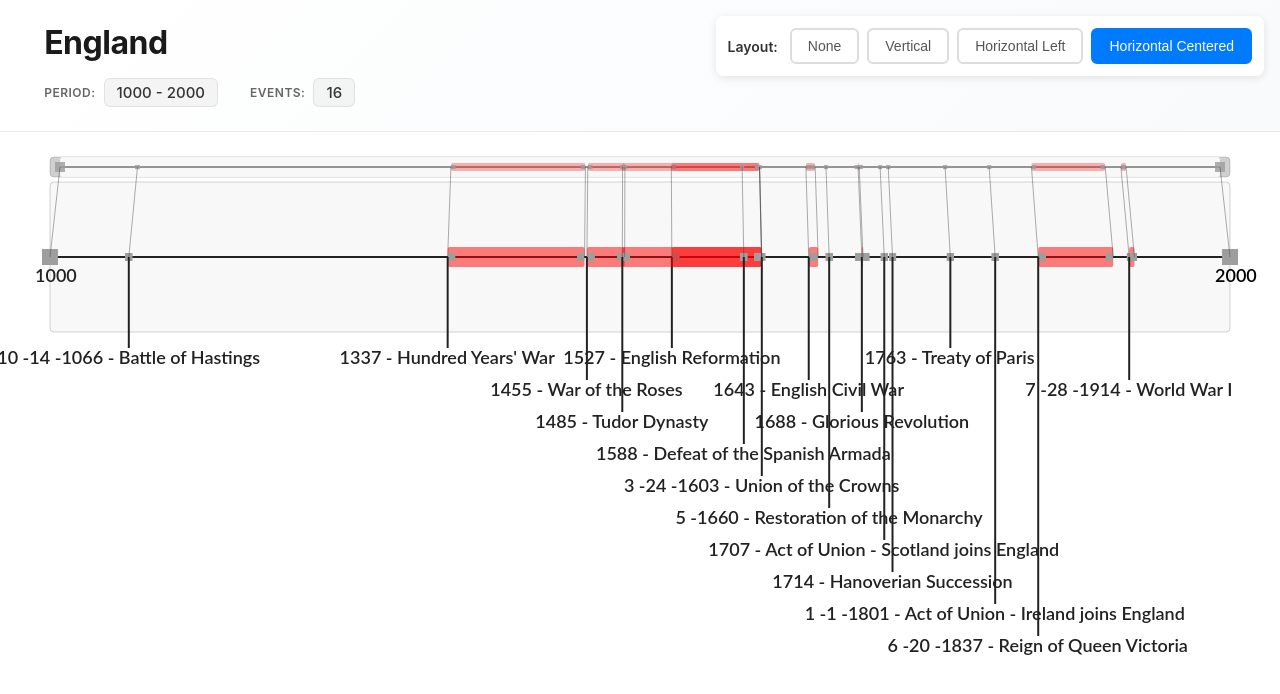
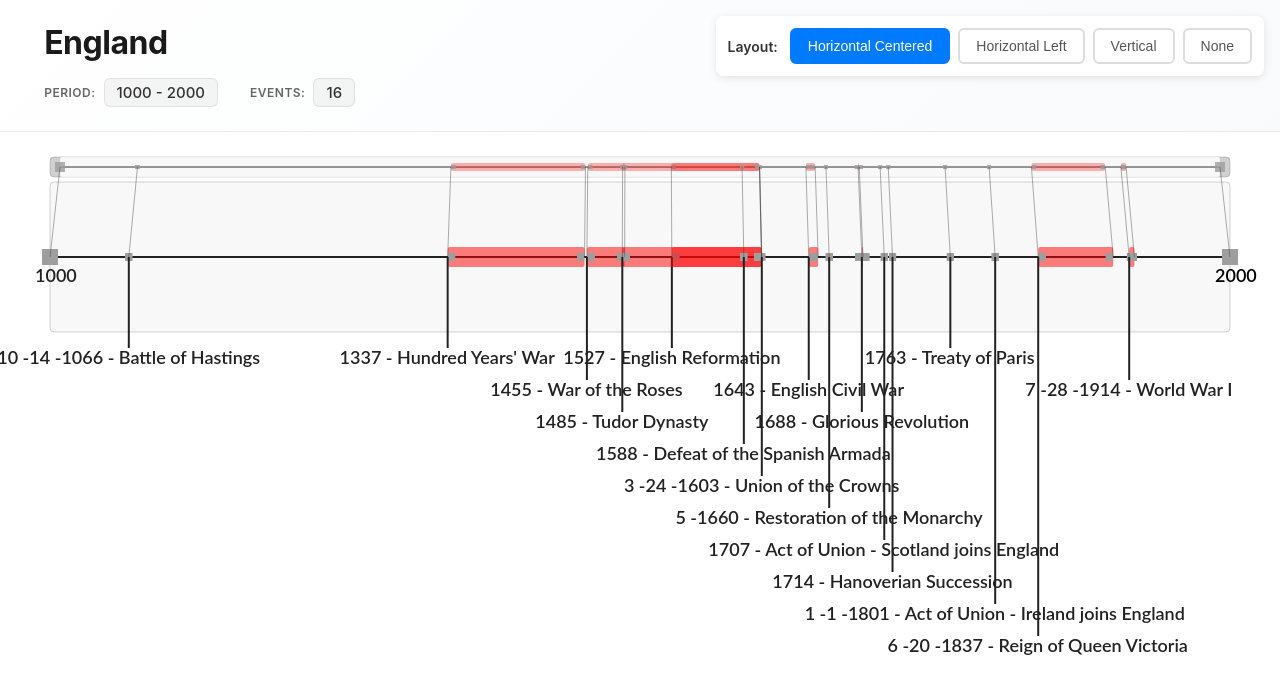
Before and after one commit to xmil9/history-graph, an Angular app in the folder frontend/history-graph/: page /timeline in a window 1280 px wide. Shown: the top 694 px of the page. Built offline with nearby package versions, Linux system fonts and the light colour scheme; grey boxes are pictures that could not be loaded.

Commit message:
Re-order layout options.

```diff
--- a/frontend/history-graph/src/app/view/layout-selector/layout-selector.ts
+++ b/frontend/history-graph/src/app/view/layout-selector/layout-selector.ts
@@ -18,10 +18,10 @@ export class LayoutSelector {
 
 	// Available layout options with display names
 	layoutOptions = [
+		{ value: LayoutFormat.HorizontalCenter, label: 'Horizontal Centered' },
+		{ value: LayoutFormat.HorizontalLeft, label: 'Horizontal Left' },
+		{ value: LayoutFormat.Vertical, label: 'Vertical' },
 		{ value: LayoutFormat.None, label: 'None' },
-		{ value: LayoutFormat.Vertical, label: 'Vertical' },
-		{ value: LayoutFormat.HorizontalLeft, label: 'Horizontal Left' },
-		{ value: LayoutFormat.HorizontalCenter, label: 'Horizontal Centered' }
 	];
 
 	// Check if a layout is active
```
